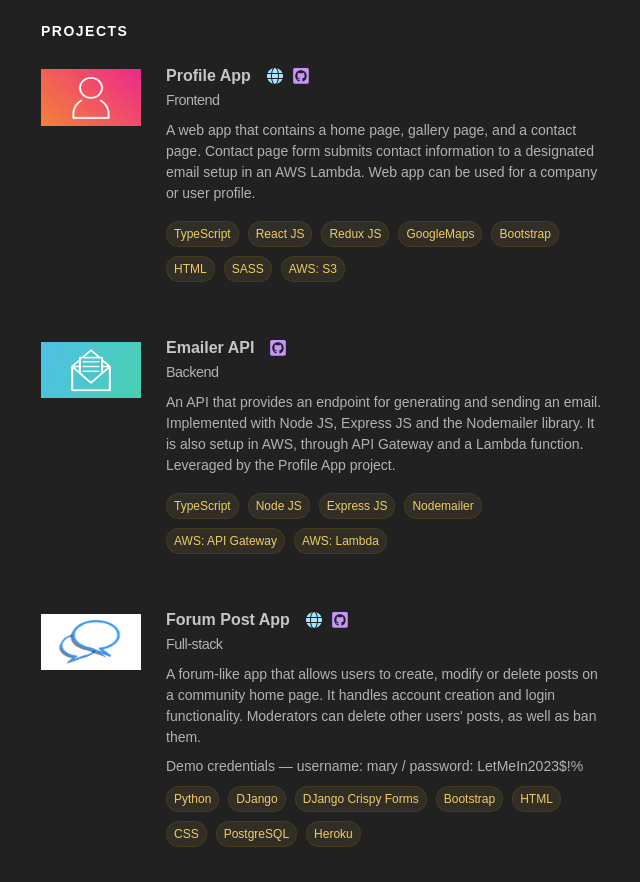
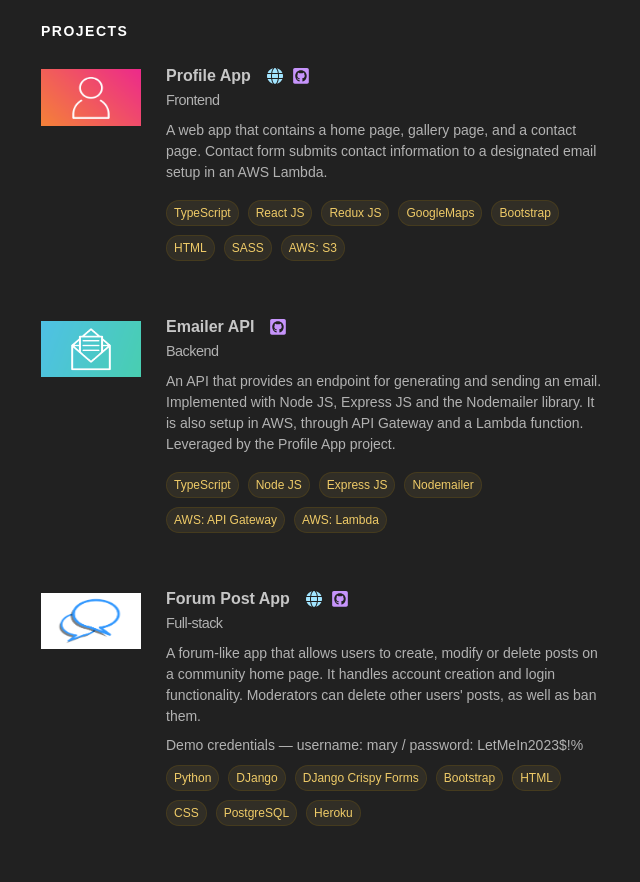
Before and after one commit to fceja/fceja.com_v2, a React (Vite) app: page / in a window 1280 px wide. Shown: the part 1760-2642 px from the top of the page, without its empty margins (614-1254 px from the left). Built offline with nearby package versions, Linux system fonts and the light colour scheme; no server answers.

Commit message:
add more gap to headlines

```diff
--- a/src/scss/common/components/Headlines.scss
+++ b/src/scss/common/components/Headlines.scss
@@ -13,7 +13,7 @@
 }
 
 .headline-list {
-  height: 50px;
+  height: 70px;
   margin: 0;
   padding: 0;
   list-style: none;
--- a/src/ts/content/HomePageContent.ts
+++ b/src/ts/content/HomePageContent.ts
@@ -102,8 +102,7 @@ export const homeProjectContent = [
         projType: "Frontend",
         paragraph: `
             A web app that contains a home page, gallery page, and a contact page.
-            Contact page form submits contact information to a designated email setup in an AWS Lambda.
-            Web app can be used for a company or user profile.
+            Contact form submits contact information to a designated email setup in an AWS Lambda.
         `
     },
     {
```
